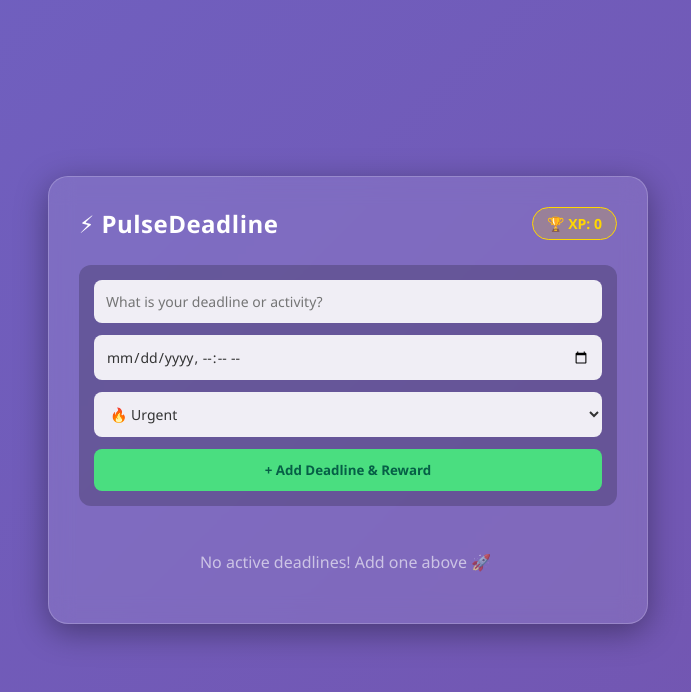
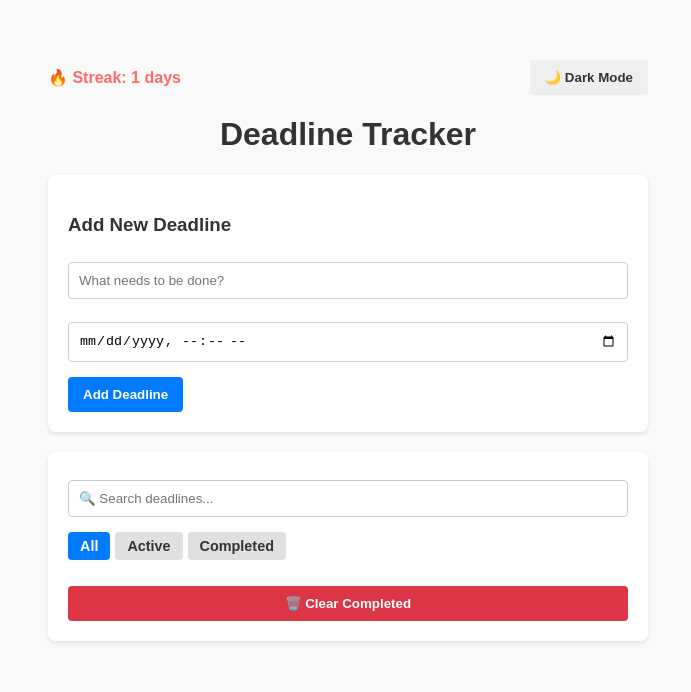
Before and after one commit to SharonJovan/deadline-tracker, a plain HTML site: page index.html in a window 1280 px wide. Shown: the whole page, without its empty margins (292-983 px from the left). Drawn offline with nearby package versions, Linux system fonts and the light colour scheme.

Commit message:
Update index.html
Try it out!

```diff
--- a/index.html
+++ b/index.html
@@ -3,202 +3,273 @@
 <head>
   <meta charset="UTF-8">
   <meta name="viewport" content="width=device-width, initial-scale=1.0">
-    <title>✨ PulseDeadline - Ultimate Tracker</title>
+  <title>Deadline Tracker</title>
   <style>
-        * { box-sizing: border-box; margin: 0; padding: 0; font-family: 'Segoe UI', Tahoma, Geneva, Verdana, sans-serif; }
     body {
-            background: linear-gradient(135deg, #667eea, #764ba2);
-            background-size: 400% 400%;
-            animation: gradientBG 15s ease infinite;
-            color: #fff;
-            min-height: 100vh;
-            display: flex;
-            justify-content: center;
-            align-items: center;
+      font-family: Arial, sans-serif;
+      max-width: 600px;
+      margin: 40px auto;
       padding: 20px;
+      background-color: #f9f9f9;
+      color: #333;
+      transition: background 0.3s, color 0.3s;
     }
-        @keyframes gradientBG {
-            0% { background-position: 0% 50%; }
-            50% { background-position: 100% 50%; }
-            100% { background-position: 0% 50%; }
+    h1 {
+      text-align: center;
     }
-        .container {
-            background: rgba(255, 255, 255, 0.1);
-            backdrop-filter: blur(12px);
-            border: 1px solid rgba(255, 255, 255, 0.2);
+    .card {
+      background: #fff;
+      padding: 20px;
+      border-radius: 8px;
+      box-shadow: 0 2px 4px rgba(0,0,0,0.1);
+      margin-bottom: 20px;
+      transition: background 0.3s, border 0.3s;
+    }
+    input[type="text"], input[type="datetime-local"] {
       width: 100%;
-            max-width: 600px;
-            padding: 30px;
-            border-radius: 20px;
-            box-shadow: 0 8px 32px 0 rgba(0, 0, 0, 0.37);
+      padding: 10px;
+      margin: 8px 0 15px 0;
+      box-sizing: border-box;
+      border: 1px solid #ccc;
+      border-radius: 4px;
     }
-        header {
+    button {
+      padding: 10px 15px;
+      cursor: pointer;
+      border: none;
+      border-radius: 4px;
+      background: #007bff;
+      color: white;
+      font-weight: bold;
+    }
+    button:hover {
+      opacity: 0.9;
+    }
+    ul {
+      list-style: none;
+      padding: 0;
+    }
+    li {
       display: flex;
       justify-content: space-between;
       align-items: center;
-            margin-bottom: 25px;
+      background: #f1f1f1;
+      margin-bottom: 10px;
+      padding: 10px;
+      border-radius: 4px;
+      transition: background 0.3s;
     }
-        h1 { font-size: 24px; font-weight: 700; letter-spacing: 0.5px; }
-        .reward-badge {
-            background: rgba(255, 215, 0, 0.2);
-            border: 1px solid #ffd700;
-            padding: 6px 14px;
-            border-radius: 20px;
-            font-size: 14px;
-            font-weight: bold;
-            color: #ffd700;
+    .completed span.task-text {
+      text-decoration: line-through;
+      color: #888;
     }
-        .form-group {
-            display: flex;
-            flex-direction: column;
-            gap: 12px;
-            margin-bottom: 25px;
-            background: rgba(0, 0, 0, 0.2);
-            padding: 15px;
-            border-radius: 12px;
-        }
-        input, select {
-            padding: 12px;
-            border-radius: 8px;
-            border: none;
-            outline: none;
-            background: rgba(255, 255, 255, 0.9);
-            color: #333;
-            font-size: 14px;
-        }
-        button.add-btn {
-            background: #4ade80;
-            color: #065f46;
-            border: none;
-            padding: 12px;
-            border-radius: 8px;
-            font-weight: bold;
-            cursor: pointer;
-            transition: 0.2s;
-        }
-        button.add-btn:hover { background: #22c55e; color: #fff; }
-        .task-list { display: flex; flex-direction: column; gap: 12px; max-height: 350px; overflow-y: auto; padding-right: 5px; }
-        .task-card {
-            background: rgba(255, 255, 255, 0.15);
-            padding: 15px;
-            border-radius: 12px;
+    .top-controls {
       display: flex;
       justify-content: space-between;
       align-items: center;
-            border-left: 5px solid #38bdf8;
-            transition: 0.3s;
+      margin-bottom: 15px;
     }
-        .task-card.Urgent { border-left-color: #f87171; }
-        .task-card.Creative { border-left-color: #c084fc; }
-        .task-card.Gaming { border-left-color: #fbbf24; }
-        .task-info h3 { font-size: 16px; margin-bottom: 4px; }
-        .task-info p { font-size: 12px; opacity: 0.8; }
-        .task-actions { display: flex; gap: 8px; align-items: center; }
-        .complete-btn {
-            background: none;
-            border: 2px solid #fff;
+    .filter-tabs {
+      display: flex;
+      gap: 5px;
+      margin-bottom: 15px;
+    }
+    .filter-tabs button {
+      background: #e0e0e0;
+      color: #333;
+      padding: 6px 12px;
+      font-size: 0.9rem;
+    }
+    .filter-tabs button.active {
+      background: #007bff;
+      color: white;
+    }
+    .countdown-timer {
+      font-size: 0.85rem;
+      color: #e67e22;
+      font-weight: bold;
+      margin-left: 10px;
+    }
+    /* Dark Mode Theme */
+    body.dark-mode {
+      background-color: #121212 !important;
+      color: #e0e0e0 !important;
+    }
+    body.dark-mode .card, body.dark-mode li {
+      background-color: #1e1e1e !important;
+      color: #e0e0e0 !important;
+      border: 1px solid #333;
+    }
+    body.dark-mode input, body.dark-mode button:not(.filter-tabs button) {
+      background-color: #2c2c2c;
       color: #fff;
-            padding: 6px 12px;
-            border-radius: 6px;
-            cursor: pointer;
-            font-size: 12px;
-            font-weight: bold;
+      border-color: #444;
     }
-        .complete-btn:hover { background: #fff; color: #333; }
-        .delete-btn { background: none; border: none; color: #f87171; cursor: pointer; font-size: 16px; }
   </style>
 </head>
 <body>
 
-    <div class="container">
-        <header>
-            <h1>⚡ PulseDeadline</h1>
-            <div class="reward-badge" id="scoreBadge">🏆 XP: 0</div>
-        </header>
-
-        <div class="form-group">
-            <input type="text" id="taskTitle" placeholder="What is your deadline or activity?">
-            <input type="datetime-local" id="taskDate">
-            <select id="taskCategory">
-                <option value="Urgent">🔥 Urgent</option>
-                <option value="Creative">💡 Creative</option>
-                <option value="Gaming">🎮 Gaming / Fun</option>
-                <option value="Studies">📚 Studies / Work</option>
-            </select>
-            <button class="add-btn" onclick="addTask()">+ Add Deadline & Reward</button>
+  <div class="top-controls">
+    <div id="streak-box" style="font-size: 1rem; font-weight: bold; color: #ff6b6b;">
+      🔥 Streak: <span id="streak-count">0</span> days
+    </div>
+    <button onclick="toggleDarkMode()" id="dark-mode-btn" style="background: #eee; color: #333;">🌙 Dark Mode</button>
   </div>
 
-        <div class="task-list" id="taskList">
-            <!-- Tasks load here -->
-        </div>
+  <h1>Deadline Tracker</h1>
+
+  <div class="card">
+    <h3>Add New Deadline</h3>
+    <input type="text" id="task-input" placeholder="What needs to be done?">
+    <input type="datetime-local" id="date-input">
+    <button onclick="addDeadline()">Add Deadline</button>
   </div>
 
-    <!-- Confetti Library -->
-    <script src="https://cdn.jsdelivr.net/npm/canvas-confetti@1.5.1/dist/confetti.browser.min.js"></script>
+  <div class="card">
+    <input type="text" id="deadline-search" placeholder="🔍 Search deadlines..." onkeyup="renderDeadlines()">
+
+    <div class="filter-tabs">
+      <button onclick="setFilter('all')" id="filter-all" class="active">All</button>
+      <button onclick="setFilter('active')" id="filter-active">Active</button>
+      <button onclick="setFilter('completed')" id="filter-completed">Completed</button>
+    </div>
+
+    <ul id="deadline-list"></ul>
+
+    <button onclick="clearCompletedDeadlines()" style="background: #dc3545; margin-top: 10px; width: 100%;">🗑️ Clear Completed</button>
+  </div>
+
   <script>
-        let tasks = JSON.parse(localStorage.getItem('pulse_tasks')) || [];
-        let xp = parseInt(localStorage.getItem('pulse_xp')) || 0;
-        document.getElementById('scoreBadge').innerText = `🏆 XP: ${xp}`;
+    let deadlines = JSON.parse(localStorage.getItem('deadlines')) || [];
+    let currentFilter = 'all';
+
+    // Streak Logic
+    let lastVisit = localStorage.getItem('lastVisitDate');
+    let currentStreak = parseInt(localStorage.getItem('streakCount')) || 0;
+    let today = new Date().toDateString();
+
+    if (lastVisit !== today) {
+      let yesterday = new Date();
+      yesterday.setDate(yesterday.getDate() - 1);
+
+      if (lastVisit === yesterday.toDateString()) {
+        currentStreak++;
+      } else if (!lastVisit) {
+        currentStreak = 1;
+      } else {
+        currentStreak = 1;
+      }
+      localStorage.setItem('lastVisitDate', today);
+      localStorage.setItem('streakCount', currentStreak);
+    }
+    document.getElementById('streak-count').textContent = currentStreak;
+
+    function addDeadline() {
+      const textInput = document.getElementById('task-input');
+      const dateInput = document.getElementById('date-input');
+
+      if (textInput.value.trim() === '') return;
+
+      deadlines.push({
+        text: textInput.value,
+        date: dateInput.value,
+        completed: false
+      });
+
+      textInput.value = '';
+      dateInput.value = '';
+      saveAndRender();
+    }
+
+    function toggleComplete(index) {
+      deadlines[index].completed = !deadlines[index].completed;
+      saveAndRender();
+    }
+
+    function deleteDeadline(index) {
+      deadlines.splice(index, 1);
+      saveAndRender();
+    }
+
+    function clearCompletedDeadlines() {
+      deadlines = deadlines.filter(d => !d.completed);
+      saveAndRender();
+    }
+
+    function setFilter(filter) {
+      currentFilter = filter;
+      document.querySelectorAll('.filter-tabs button').forEach(btn => btn.classList.remove('active'));
+      document.getElementById('filter-' + filter).classList.add('active');
+      renderDeadlines();
+    }
 
     function saveAndRender() {
-            localStorage.setItem('pulse_tasks', JSON.stringify(tasks));
-            localStorage.setItem('pulse_xp', xp);
-            document.getElementById('scoreBadge').innerText = `🏆 XP: ${xp}`;
+      localStorage.setItem('deadlines', JSON.stringify(deadlines));
+      renderDeadlines();
+    }
 
-            const list = document.getElementById('taskList');
+    function renderDeadlines() {
+      const list = document.getElementById('deadline-list');
+      const searchQuery = document.getElementById('deadline-search').value.toLowerCase();
       list.innerHTML = '';
 
-            if (tasks.length === 0) {
-                list.innerHTML = `<p style="text-align:center; opacity:0.6; padding: 20px;">No active deadlines! Add one above 🚀</p>`;
-                return;
+      deadlines.forEach((item, index) => {
+        // Filter logic
+        if (currentFilter === 'active' && item.completed) return;
+        if (currentFilter === 'completed' && !item.completed) return;
+
+        // Search logic
+        if (!item.text.toLowerCase().includes(searchQuery)) return;
+
+        const li = document.createElement('li');
+        if (item.completed) li.classList.add('completed');
+
+        // Countdown calculation string
+        let countdownHTML = '';
+        if (item.date) {
+          const targetTime = new Date(item.date).getTime();
+          const now = new Date().getTime();
+          const timeLeft = targetTime - now;
+
+          if (timeLeft < 0) {
+            countdownHTML = `<span class="countdown-timer" style="color: #dc3545;">⏰ Expired</span>`;
+          } else {
+            const days = Math.floor(timeLeft / (1000 * 60 * 60 * 24));
+            const hours = Math.floor((timeLeft % (1000 * 60 * 60 * 24)) / (1000 * 60 * 60));
+            const mins = Math.floor((timeLeft % (1000 * 60 * 60)) / (1000 * 60));
+            countdownHTML = `<span class="countdown-timer">⏳ ${days}d ${hours}h ${mins}m left</span>`;
+          }
         }
 
-            tasks.forEach((task, index) => {
-                const card = document.createElement('div');
-                card.className = `task-card ${task.category}`;
-                card.innerHTML = `
-                    <div class="task-info">
-                        <h3>${task.title}</h3>
-                        <p>Category: ${task.category} | Due: ${new Date(task.date).toLocaleString()}</p>
+        li.innerHTML = `
+          <div style="display: flex; align-items: center; gap: 10px; flex: 1; overflow: hidden;">
+            <input type="checkbox" ${item.completed ? 'checked' : ''} onclick="toggleComplete(${index})">
+            <span class="task-text" style="word-break: break-word;">${item.text}</span>
+            ${countdownHTML}
           </div>
-                    <div class="task-actions">
-                        <button class="complete-btn" onclick="completeTask(${index})">Done ✓</button>
-                        <button class="delete-btn" onclick="deleteTask(${index})">🗑️</button>
-                    </div>
+          <button onclick="deleteDeadline(${index})" style="background: #ff4d4d; padding: 5px 10px; font-size: 0.8rem;">Delete</button>
         `;
-                list.appendChild(card);
+        list.appendChild(li);
       });
     }
 
-        function addTask() {
-            const title = document.getElementById('taskTitle').value;
-            const date = document.getElementById('taskDate').value;
-            const category = document.getElementById('taskCategory').value;
-
-            if (!title || !date) {
-                alert('Please fill in both the title and deadline date!');
-                return;
+    function toggleDarkMode() {
+      document.body.classList.toggle('dark-mode');
+      let isDark = document.body.classList.contains('dark-mode');
+      localStorage.setItem('darkModePreference', isDark);
+      document.getElementById('dark-mode-btn').textContent = isDark ? '☀️ Light Mode' : '🌙 Dark Mode';
     }
 
-            tasks.push({ title, date, category });
-            document.getElementById('taskTitle').value = '';
-            document.getElementById('taskDate').value = '';
-            saveAndRender();
+    if (localStorage.getItem('darkModePreference') === 'true') {
+      document.body.classList.add('dark-mode');
+      document.getElementById('dark-mode-btn').textContent = '☀️ Light Mode';
     }
 
-        function completeTask(index) {
-            tasks.splice(index, 1);
-            xp += 100; // Reward XP!
-            confetti({ particleCount: 100, spread: 70, origin: { y: 0.6 } });
-            saveAndRender();
-        }
+    // Live update countdowns every second
+    setInterval(renderDeadlines, 1000);
 
-        function deleteTask(index) {
-            tasks.splice(index, 1);
-            saveAndRender();
-        }
-
-        saveAndRender();
+    // Initial render on load
+    renderDeadlines();
   </script>
 </body>
 </html>
```
Lines whose indentation alone changed are shown as unchanged.
